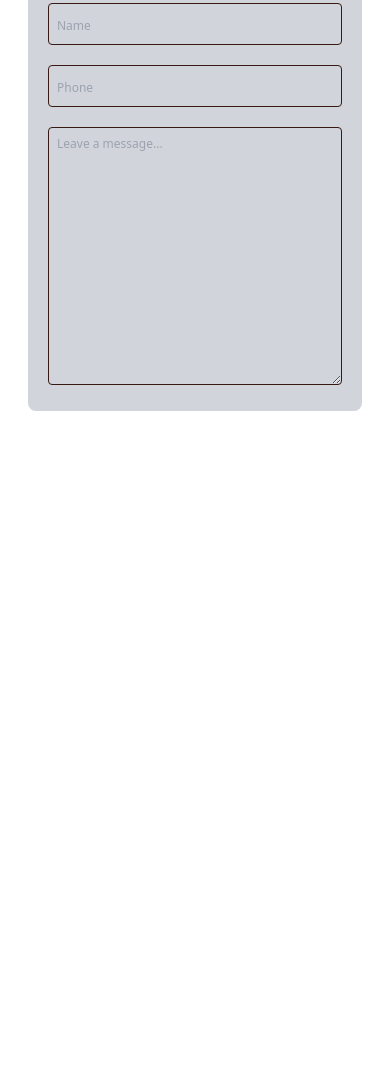
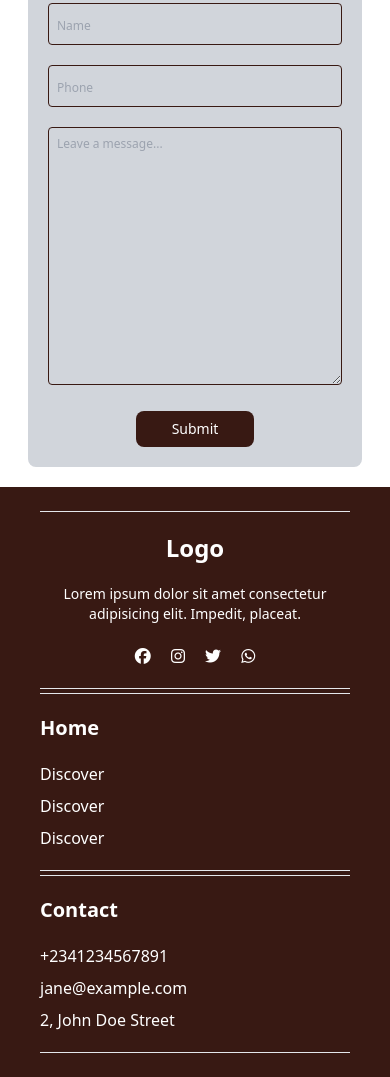
Before and after one commit to BoltUltra/shoeWebsite, a plain HTML site: page index.html in a window 390 px wide. Shown: the part 4710-5787 px from the top of the page. Before the commit the page ends 5121 px from the top, so only its background shows below. Drawn offline with Linux system fonts and the light colour scheme.

Commit message:
Finished the Mobile View

```diff
--- a/index.html
+++ b/index.html
@@ -210,19 +210,50 @@
 			</div>
 		</section>
 
-		<section>
+		<section class="mb-5">
 			<div class="bg-gray-300 mx-7 rounded-lg py-5 px-5 text-center">
 				<h3 class="card-title">Have any Question?</h3>
 				<form action="" class="space-y-5 mt-5">
 					<input type="text" placeholder="Name" class="input">
 					<input type="phone" placeholder="Phone" class="input">
 					<textarea name="" id="" cols="" rows="10" class="input" placeholder="Leave a message..."></textarea>
+					<button class="btn">Submit</button>
 				</form>
 			</div>
 		</section>
 	</main>
 
-	<footer></footer>
+	<footer class="bg-primary text-white">
+		<div class="grid mx-10 text-center py-5">
+			<div class="space-y-5 py-5 border-y my-1">
+				<h2 class="font-extrabold text-2xl">Logo</h2>
+				<p class="text-sm">Lorem ipsum dolor sit amet consectetur adipisicing elit. Impedit, placeat.</p>
+				<div class="space-x-4 text-center">
+					<i class="fa-brands fa-facebook"></i>
+					<i class="fa-brands fa-instagram"></i>
+					<i class="fa-brands fa-twitter"></i>
+					<i class="fa-brands fa-whatsapp"></i>
+				</div>
+			</div>
+			<div class="space-y-5 py-5 border-y text-left mb-1">
+				<h4 class="font-bold text-xl">Home</h4>
+				<div class="font-light space-y-2">
+					<div><a href="">Discover</a></div>
+					<div><a href="">Discover</a></div>
+					<div><a href="">Discover</a></div>
+				</div>
+			</div>
+			<div class="space-y-5 py-5 border-y text-left mb-1">
+				<h4 class="font-bold text-xl">Contact</h4>
+				<div class="font-light space-y-2">
+					<div><a href="">+2341234567891</a></div>
+					<div><a href="">jane@example.com</a></div>
+					<div><a href="">2, John Doe Street</a></div>
+				</div>
+			</div>
+
+		</div>
+	</footer>
 
 
 	<script src="./index.js"></script>
```
Also changed, not shown: dist/app.css.
